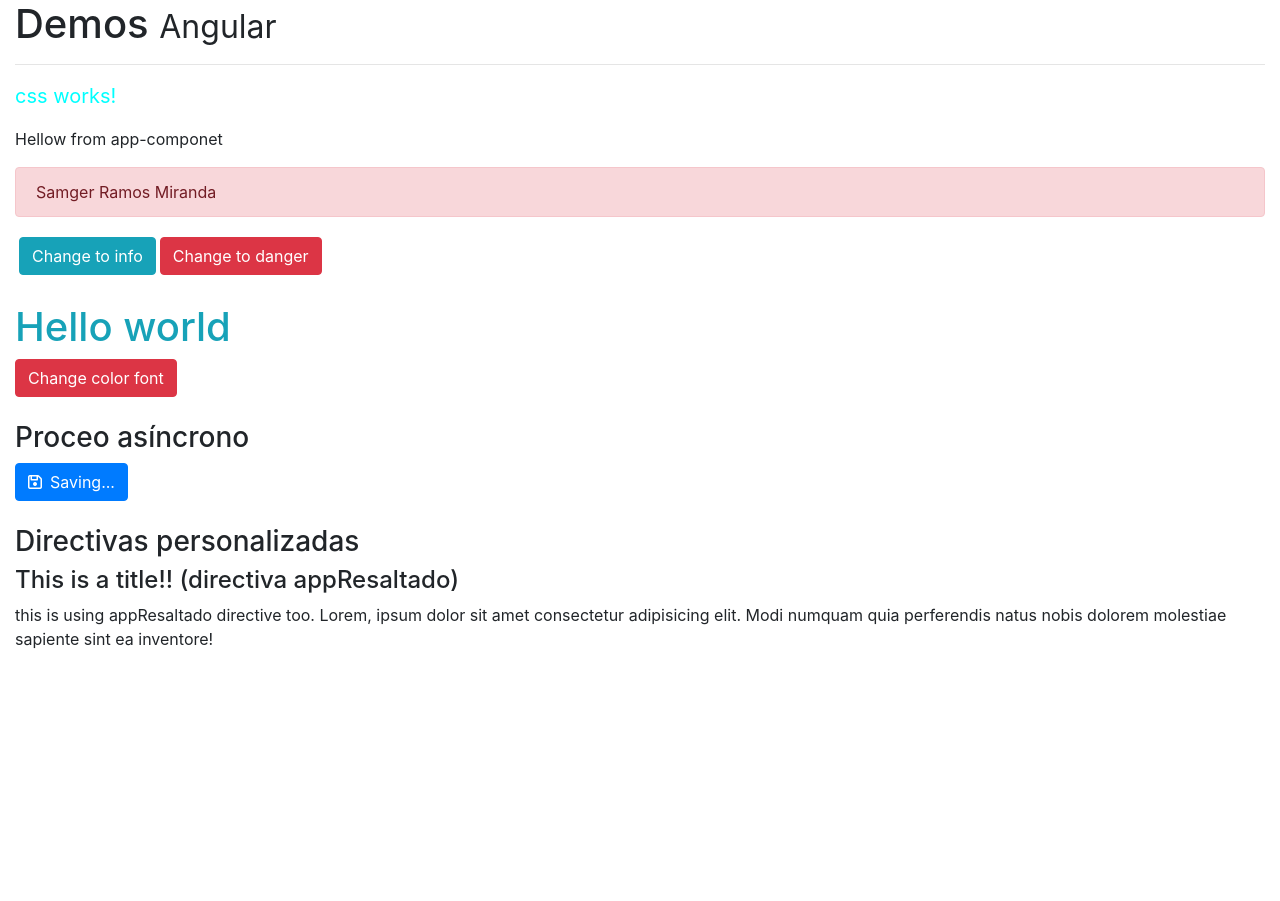
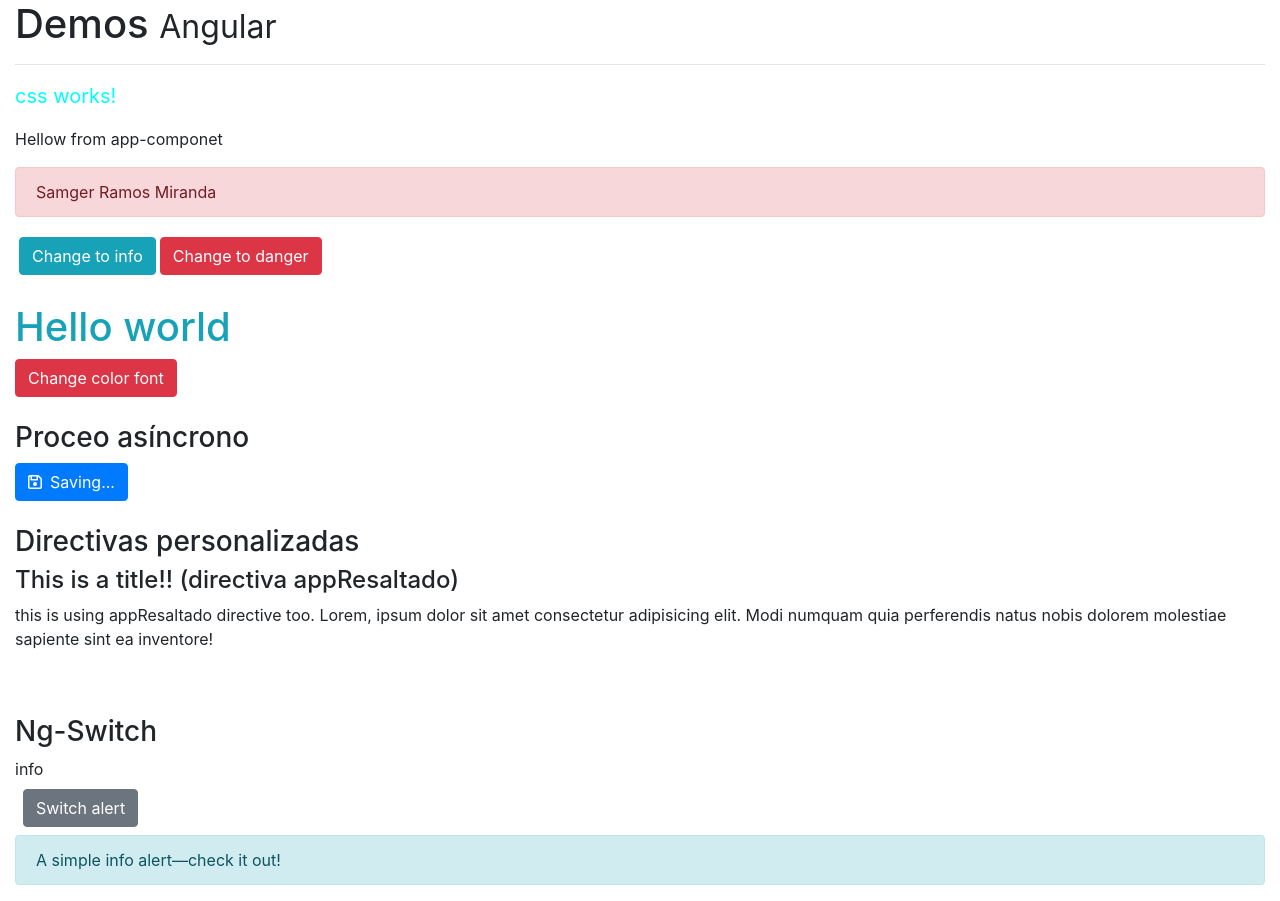
Before and after one commit to Garavirod/Micelaneos, an Angular app: page / in a window 1280 px wide. Before the commit the page ends 800 px from the top, so only its background shows below. Built offline with nearby package versions, Linux system fonts and the light colour scheme.

Commit message:
ng Switch

```diff
--- a/src/app/app.component.html
+++ b/src/app/app.component.html
@@ -22,4 +22,11 @@
     <p appResaltado>
         this is using appResaltado directive too. Lorem, ipsum dolor sit amet consectetur adipisicing elit. Modi numquam quia perferendis natus nobis dolorem molestiae sapiente sint ea inventore!
     </p>
+
+
+    <!-- NG-SWITCH -->
+    <br><br>
+    <h3>Ng-Switch</h3>
+    <app-ng-switch></app-ng-switch>
+
 </div>
--- a/src/app/app.module.ts
+++ b/src/app/app.module.ts
@@ -6,6 +6,7 @@ import { NgStyleComponent } from './components/ng-style/ng-style.component';
 import { CssComponent } from './components/css/css.component';
 import { ClasesComponent } from './components/clases/clases.component';
 import { ResaltadoDirective } from './directives/resaltado.directive';
+import { NgSwitchComponent } from './components/ng-switch/ng-switch.component';
 
 @NgModule({
   declarations: [
@@ -13,7 +14,8 @@ import { ResaltadoDirective } from './directives/resaltado.directive';
     NgStyleComponent,
     CssComponent,
     ClasesComponent,
-    ResaltadoDirective
+    ResaltadoDirective,
+    NgSwitchComponent
   ],
   imports: [
     BrowserModule
--- /dev/null
+++ b/src/app/components/ng-switch/ng-switch.component.html
@@ -0,0 +1,31 @@
+<div [ngSwitch]="alerta">
+    <div *ngSwitchCase="'primary'">Primary</div>
+    <div *ngSwitchCase="'secondary'">Secondary</div>
+    <div *ngSwitchCase="'success'">Success</div>
+    <div *ngSwitchCase="'danger'">Danger</div>
+    <div *ngSwitchCase="'warning'">Warning</div>
+    <div *ngSwitchDefault>info</div>
+</div>
+
+<button type="button" (click)="alerta='success'" class="btn btn-secondary m-2">Switch alert</button>
+
+<div [ngSwitch]="alerta">
+    <div *ngSwitchCase="'primary'" class="alert alert-primary" role="alert">
+        A simple primary alert—check it out!
+    </div>
+    <div *ngSwitchCase="'secondary'" class="alert alert-secondary" role="alert">
+        A simple secondary alert—check it out!
+    </div>
+    <div *ngSwitchCase="'success'" class="alert alert-success" role="alert">
+        A simple success alert—check it out!
+    </div>
+    <div *ngSwitchCase="'danger'" class="alert alert-danger" role="alert">
+        A simple danger alert—check it out!
+    </div>
+    <div *ngSwitchCase="'warning'" class="alert alert-warning" role="alert">
+        A simple warning alert—check it out!
+    </div>
+    <div *ngSwitchDefault class="alert alert-info" role="alert">
+        A simple info alert—check it out!
+    </div>
+</div>
--- /dev/null
+++ b/src/app/components/ng-switch/ng-switch.component.ts
@@ -0,0 +1,16 @@
+import { Component, OnInit } from '@angular/core';
+
+@Component({
+  selector: 'app-ng-switch',
+  templateUrl: './ng-switch.component.html',
+  styleUrls: ['./ng-switch.component.css']
+})
+export class NgSwitchComponent implements OnInit {
+
+  alerta: string = 'info';
+  constructor() { }
+
+  ngOnInit() {
+  }
+
+}
```
Also changed, not shown: src/app/components/ng-switch/ng-switch.component.css (added).
